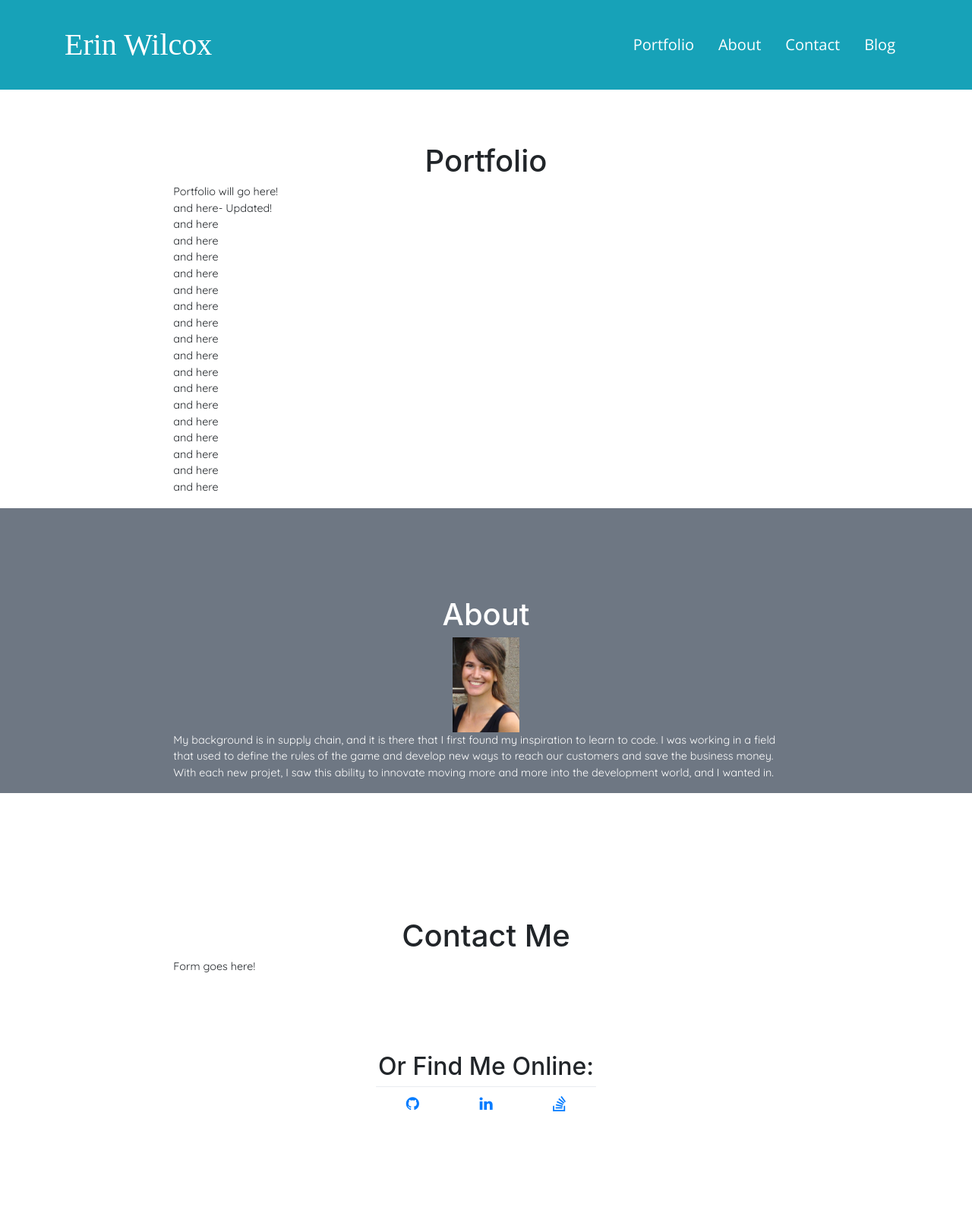
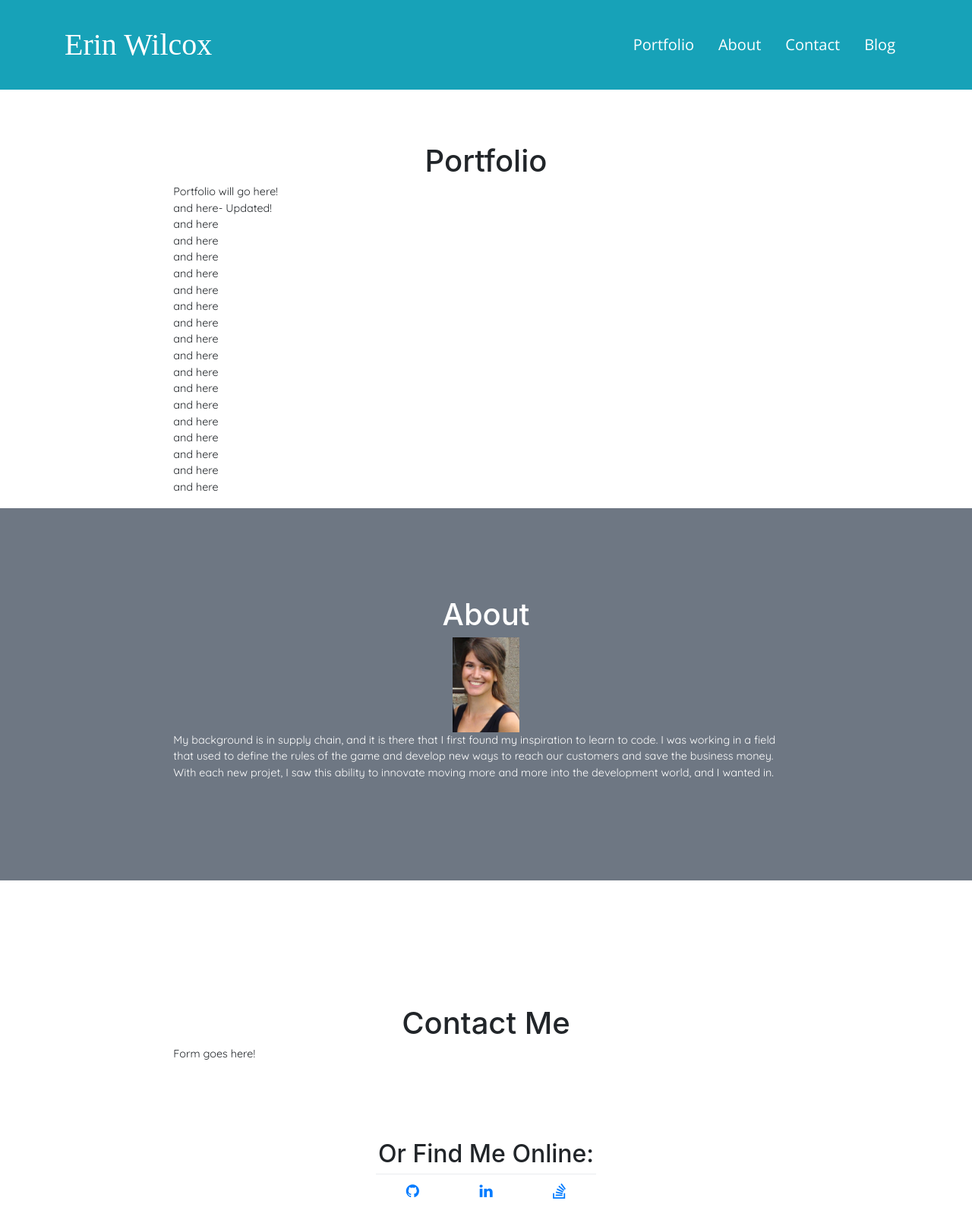
Before and after one commit to brookin8/brookin8.github.io, a Jekyll site: the page built from index.html, in a window 1280 px wide. Shown: the whole page at 76% size. Built offline with Jekyll 4.4.1, drawn with Linux system fonts in a browser that asks for light colours; some web fonts are replaced; before the commit the page ends 1491 px from its top, so only the background shows below that.

Commit message:
Fixed about alignment issue

```diff
--- a/index.html
+++ b/index.html
@@ -47,7 +47,7 @@ layout: index
 
 		<section id ="about">
 			<div class ="container-fluid" style="background-color:#6E7783;color:white;padding-top:118px">
-				<div style= "margin:auto; vertical-align:center">
+				<div style= "margin:auto; vertical-align:center; padding-bottom:115px">
 					<div class="row justify-content-center">
 						<div class = "col">
 							<h1 style="text-align:center;">About</h1>
```
